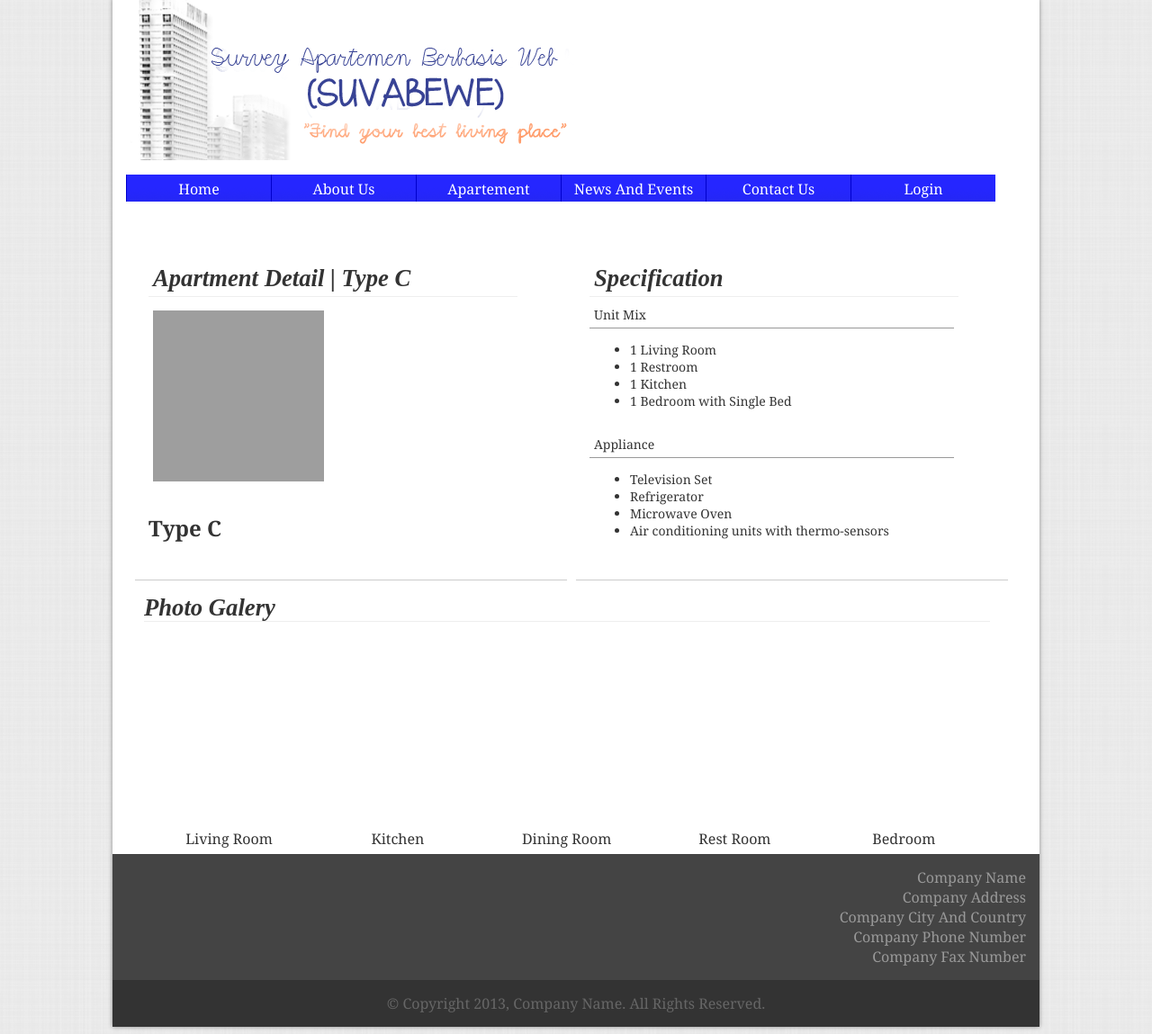
After one commit to Mikroskil/Joystick, a PHP site: page /file/apartmentdetail.php in a window 1280 px wide. The commit adds this page. Shown: the whole page at 90% size. Run offline with PHP 8.4, Linux system fonts and the light colour scheme; grey boxes are pictures that could not be loaded.

Commit message:
apartmentdetail

```diff
--- a/css/templates.css
+++ b/css/templates.css
@@ -10,6 +10,11 @@ body
 a
 {
 	color:#000000;
+	text-decoration:none;
+}
+a:hover
+{
+	color:#FF9900;
 	text-decoration:none;
 }
 
@@ -298,7 +303,84 @@ a
 }
 
 /*End of apartment.html Section*/
+/*apartmentdetail.html Section*/
+.apartementdetail
+{
+	width:430px;
+	height: 50px;
+	float: left;
+	margin-left: 10px;
+	padding-top: 10px;
+	font-size: 24px;
+}
+.apartmentdetailheader
+{
+	width:400px;
+	padding:5px;
+	height:30px;
+	font-family:"Bodoni MT";
+	font-size:20pt;
+	font-style:italic;
+	margin-left: 10px;
 
+}
+.apartmentdetailsec
+{
+	width:470px;
+	margin-right:10px;
+	margin-top:50px;
+	padding-top:5px;
+	height: 350px;
+	float: left;
+}
+
+.apartementgambar
+{
+	width:940px;
+	margin-left: 10px;
+	height: 250px;
+}
+.apartementgambarheader
+{
+	width:940px;
+	margin-top: 10px;
+	margin-bottom: 10px;
+	margin-left: 10px;
+	height: 30px;
+	padding-top: 5px;
+	float: left;
+	font-family:"Bodoni MT";
+	font-size:20pt;
+	font-style:italic;
+}
+.specheader
+{
+	width:400;
+	margin-top: 0px;
+	margin-left: 10px;
+	padding-top: 10px;
+	padding-bottom: 5px;
+	padding-left: 5px;
+	font-family: Georgia, "Times New Roman", Times, serif;
+	font-size: 14px;
+	color: #333333;
+	border-bottom-width: thin;
+	border-bottom-style: solid;
+	border-bottom-color: #999999;
+}
+.speccontent
+{
+	width:400;
+	margin-top: 0px;
+	margin-left: 10px;
+	padding-top: 0px;
+	padding-right: 5px;
+	padding-bottom: 5px;
+	padding-left: 5px;
+	font-size: 14px;
+	font-family: Georgia, "Times New Roman", Times, serif;
+}
+/*End of apartmentdetail.html Section*/
 /*about_us.html Section*/
 .contactsec
 {
--- /dev/null
+++ b/file/apartmentdetail.php
@@ -0,0 +1,65 @@
+<html>
+	<head>
+		<title>SUVABEWE | Apartment</title>
+		<link rel="stylesheet" href="../css/templates.css" type="text/css" /></head>
+	<body>
+		<div class="wrapper" id="wrapper">
+			<?php include_once ('header.php');?>
+			<div></div>
+			<div class="container" style="height:700px">
+				<div class="section apartmentdetailsec">
+					<div class="apartmentdetailheader bottomline"><strong>Apartment Detail | Type C</strong></div>
+					<div class="sectioncontent apartmentsecimg">
+						<img src="../img/TypeC.jpg" width="190" height="190" align="middle"/>					</div>
+										<div class="sectioncontent apartmentsecimg">
+						<img align="middle"/>
+					</div>
+					<div class="apartementdetail"><strong> Type C </strong></div>
+				</div>
+				<div class="section apartmentdetailsec">
+									<div class="apartmentdetailheader bottomline"><strong>Specification</strong></div>
+					<div class="specheader">Unit Mix</div>
+					<div class="speccontent">
+						<ul>
+							<li>1 Living Room</li>
+							<li>1 Restroom</li>
+							<li>1 Kitchen</li>
+							<li>1 Bedroom with Single Bed</li>
+						</ul>
+					</div>
+					<div class="specheader">Appliance</div>
+					<div class="speccontent">
+					<ul>
+						<li>Television Set</li>
+						<li>Refrigerator</li>
+						<li>Microwave Oven</li>
+						<li>Air conditioning units with thermo-sensors</li>
+					</ul>
+				</div>
+			</div>
+
+			  <div class="bottomline apartementgambarheader"><strong>Photo Galery </strong></div>
+					<div class="apartementgambar">
+						<table width="940" height="250">
+						<tr align="center">
+						<td width="200" height="180"><img src=""></td>
+						<td width="200"><img src=""></td>
+						<td width="200"><img src=""></td>
+						<td width="200"><img src=""></td>
+						<td width="200"><img src=""></td>
+						</tr>
+						<tr align="center">
+						<td height="30">Living Room </td>
+						<td>Kitchen</td>
+						<td>Dining Room </td>
+						<td>Rest Room </td>
+						<td>Bedroom</td>
+						</tr>
+					  </table>
+					</div>
+
+			</div>
+			<?php include_once ('footer.html');?>
+		</div>
+	</body>
+</html>
```
